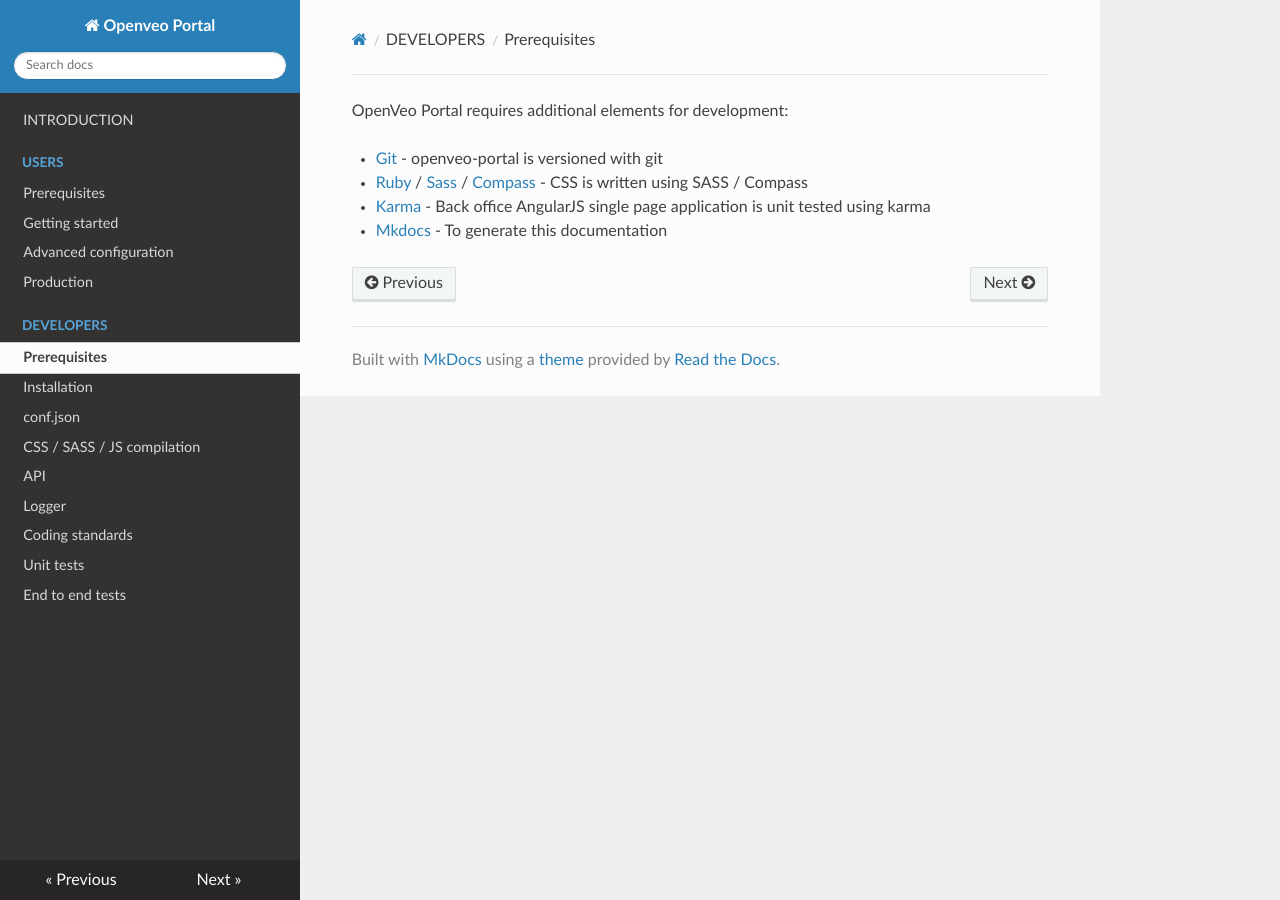
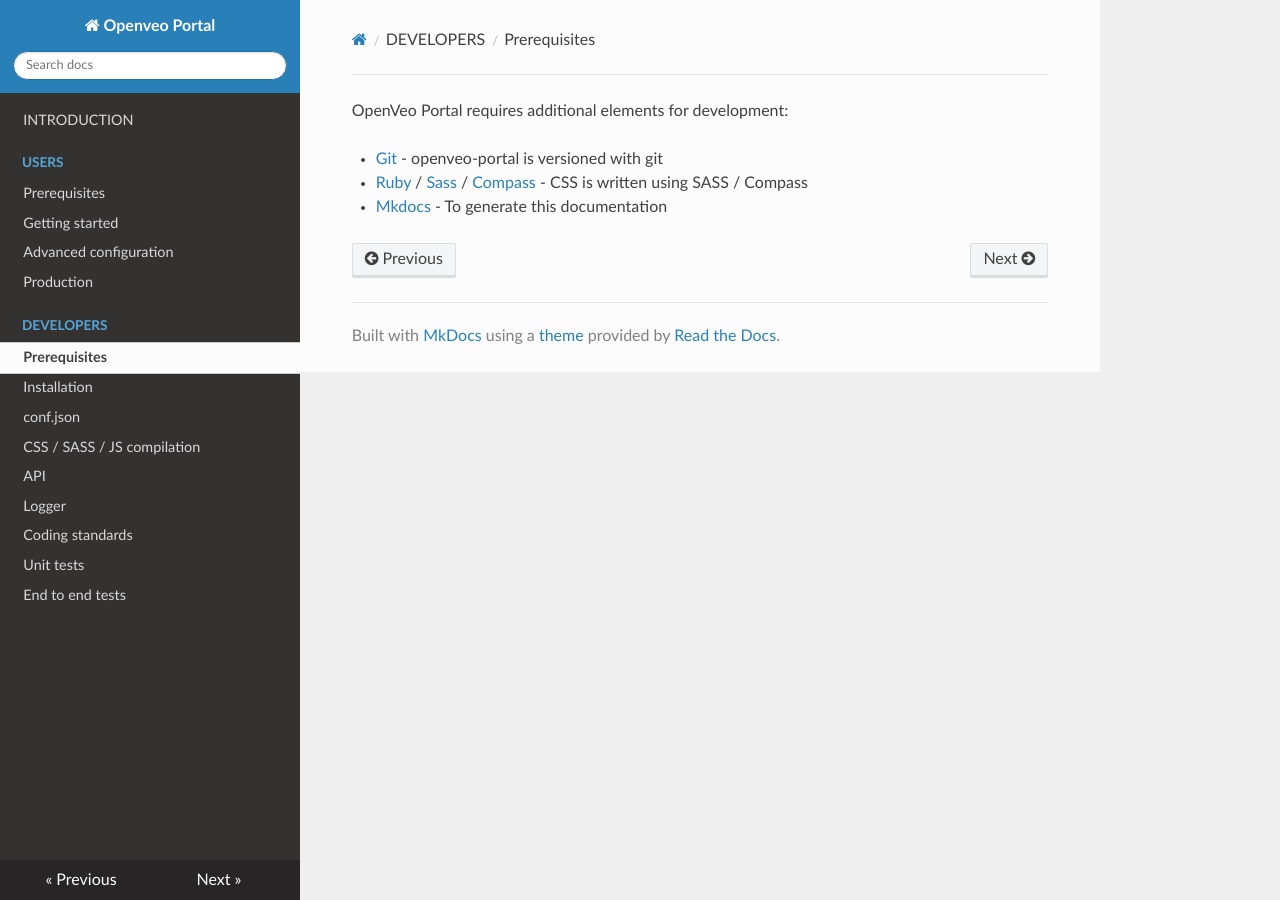
Before and after one commit to veo-labs/openveo-portal, an MkDocs documentation site: the page built from docs/developers/prerequisites.md, in a window 1280 px wide. Built offline with MkDocs 1.6.1, drawn with Linux system fonts in a browser that asks for light colours; nearby versions of some CDN libraries.

Commit message:
docs: remove karma from prerequisites

```diff
--- a/docs/developers/prerequisites.md
+++ b/docs/developers/prerequisites.md
@@ -2,5 +2,4 @@ OpenVeo Portal requires additional elements for development:
 
 - [Git](http://git-scm.com/) - openveo-portal is versioned with git
 - [Ruby](https://www.ruby-lang.org/en/) / [Sass](http://sass-lang.com/) / [Compass](http://compass-style.org/) - CSS is written using SASS / Compass
-- [Karma](http://karma-runner.github.io/0.13/index.html) - Back office AngularJS single page application is unit tested using karma
 - [Mkdocs](http://www.mkdocs.org/) - To generate this documentation
```
